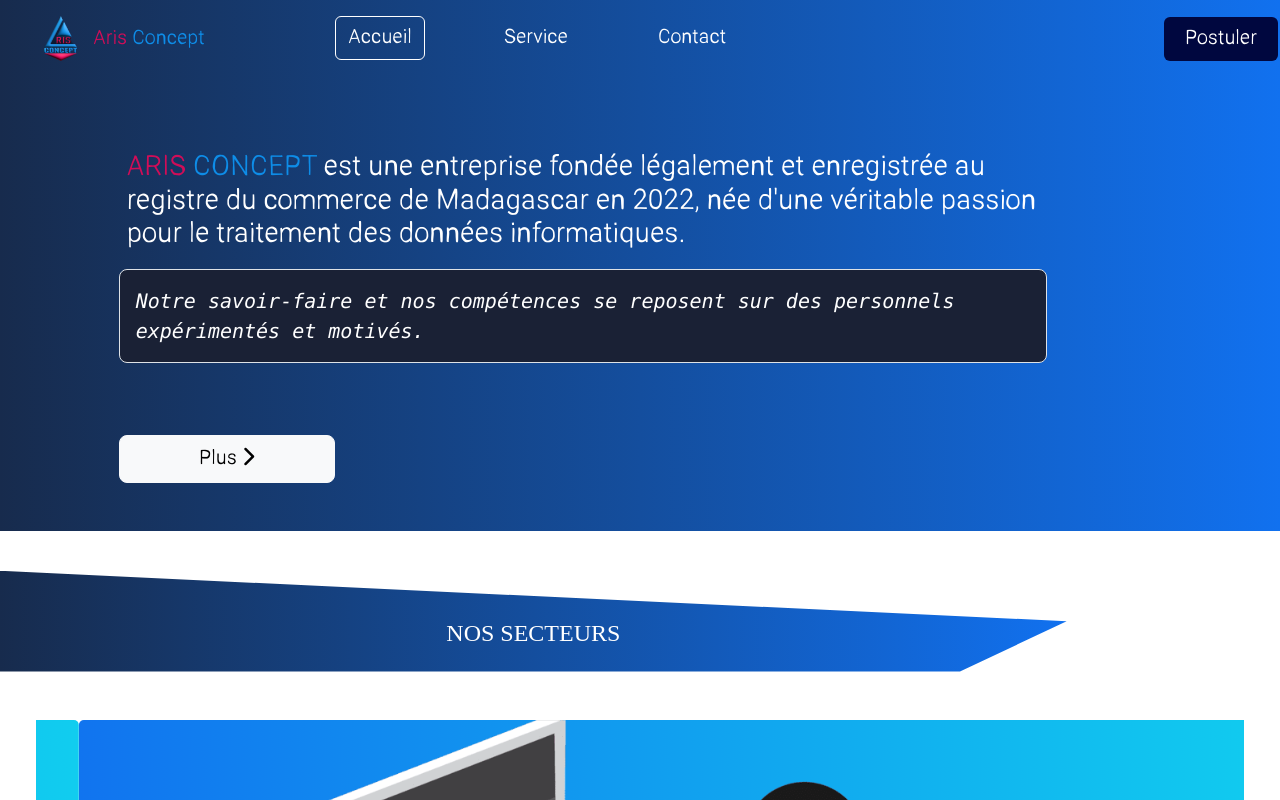
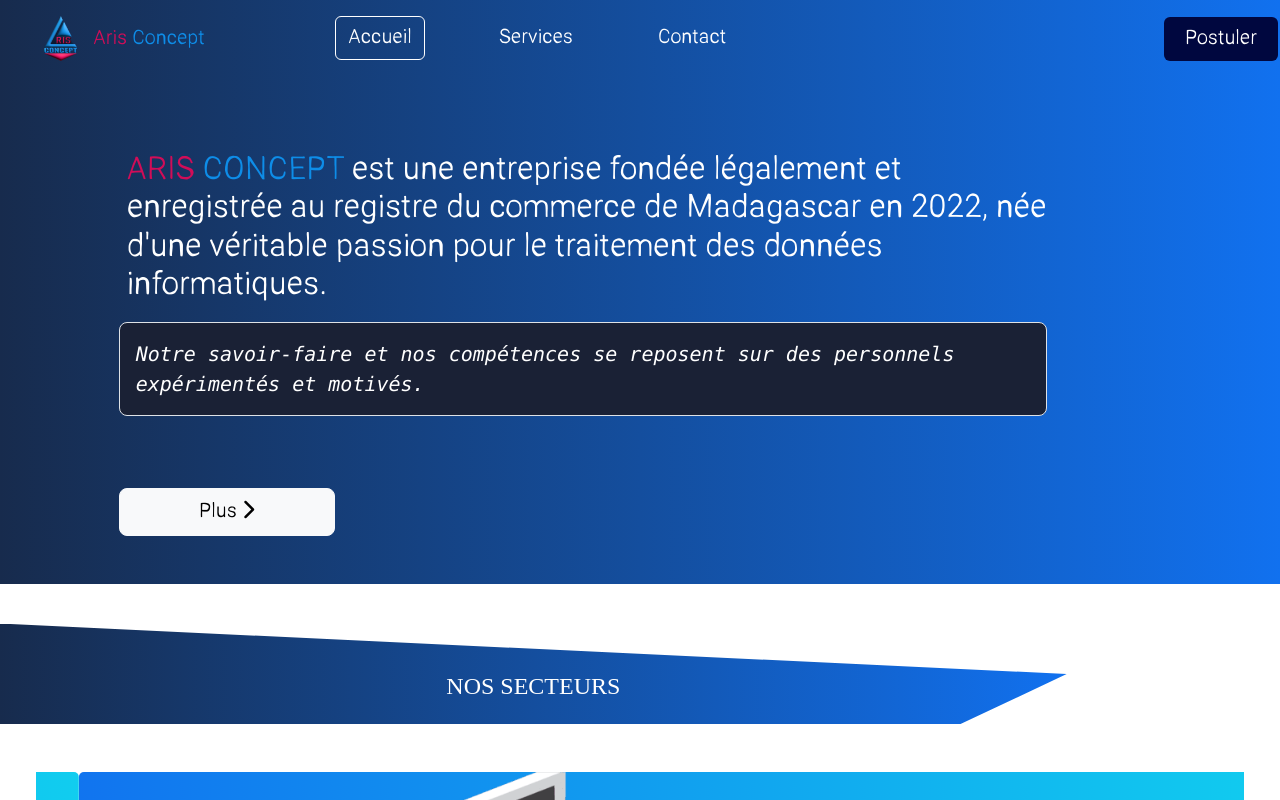
Before and after one commit to razanadahy/sitearis, a React (Create React App) app: page / in a window 1280 px wide. Shown: the top 800 px of the page. Built offline with nearby package versions, Linux system fonts and the light colour scheme.

Commit message:
ProjectArisConcept

```diff
--- a/src/Component/Header.js
+++ b/src/Component/Header.js
@@ -96,7 +96,7 @@ const Header = ({idActive}) => {
 
                             </div>
                             <div className={`col-2 slideInFromLeft`}>
-                                <button type="button" className={`btn text-white fs-5 ${idActive===2 ? 'active' : ''}`} onClick={servicePage}>Service</button>
+                                <button type="button" className={`btn text-white fs-5 ${idActive===2 ? 'active' : ''}`} onClick={servicePage}>Services</button>
                             </div>
                             <div className={`col-2 slideInFromLeft`}>
                                 <button type="button" className={`btn text-white fs-5 ${idActive===3 ? 'active' : ''}`} onClick={contactPage}>Contact</button>
@@ -162,7 +162,7 @@ const Header = ({idActive}) => {
                                             </li>
                                         )}
                                         <li onClick={servicePage} className="a-label rounded-2 p-3 d-flex align-items-center cursor-pointer mt-2">
-                                            <span className="text-center w-100 fs-3">Nos serivce?</span>
+                                            <span className="text-center w-100 fs-3">Nos serivces?</span>
                                         </li>
                                         <li onClick={contactPage} className="a-label rounded-2 p-3 d-flex align-items-center cursor-pointer mt-2">
                                             <span className="text-center w-100 fs-3">Contactez-nous!</span>
--- a/src/Component/InfoContact.js
+++ b/src/Component/InfoContact.js
@@ -5,7 +5,7 @@ const InfoContact = () => {
         <div className="row bg-gradient-info-dark w-100 text-white mt-md-2 mt-sm-2 mx-0 mb-3 font-ramona">
             <br/>
             <div className="col-lg-9 col-md-11 mt-5 p-6 pb-5 offset-lg-1 offset-md-1 col-sm-12">
-                <h1 className="slideOutToRight p-sm-2 fs-4">
+                <h1 className="slideOutToRight p-sm-2 fs-2">
                     Contactez-nous dès aujourd'hui pour une consultation gratuite !
                 </h1>
                 <p className="fs-5 p-3 m-0 me-2 preAnimation fst-italic font-consolas ">
--- a/src/Component/InfoE.js
+++ b/src/Component/InfoE.js
@@ -42,7 +42,7 @@ const InfoE = () => {
         <div className="row bg-gradient-info-dark w-100 text-white mt-md-3 mt-sm-2 mx-0 mb-3 font-ramona">
             <br/>
             <div className="col-lg-9 col-md-11 mt-5 p-6 pb-5 offset-lg-1 offset-md-1 col-sm-12">
-                <h1 className="slideOutToRight font-ramona fs-3 p-sm-2">
+                <h1 className="slideOutToRight font-ramona fs-2 p-sm-2">
                     <span style={{ color: '#D10D58' }}>ARIS </span> <span style={{ color: '#0e8de8' }}>CONCEPT</span> est une entreprise fondée légalement et enregistrée au registre du commerce de Madagascar en 2022, née d'une véritable passion pour le traitement des données informatiques.
                 </h1>
                 <p className="fs-5 p-3 m-0 me-2 preAnimation fst-italic font-consolas border bg-edit rounded-3">
```
